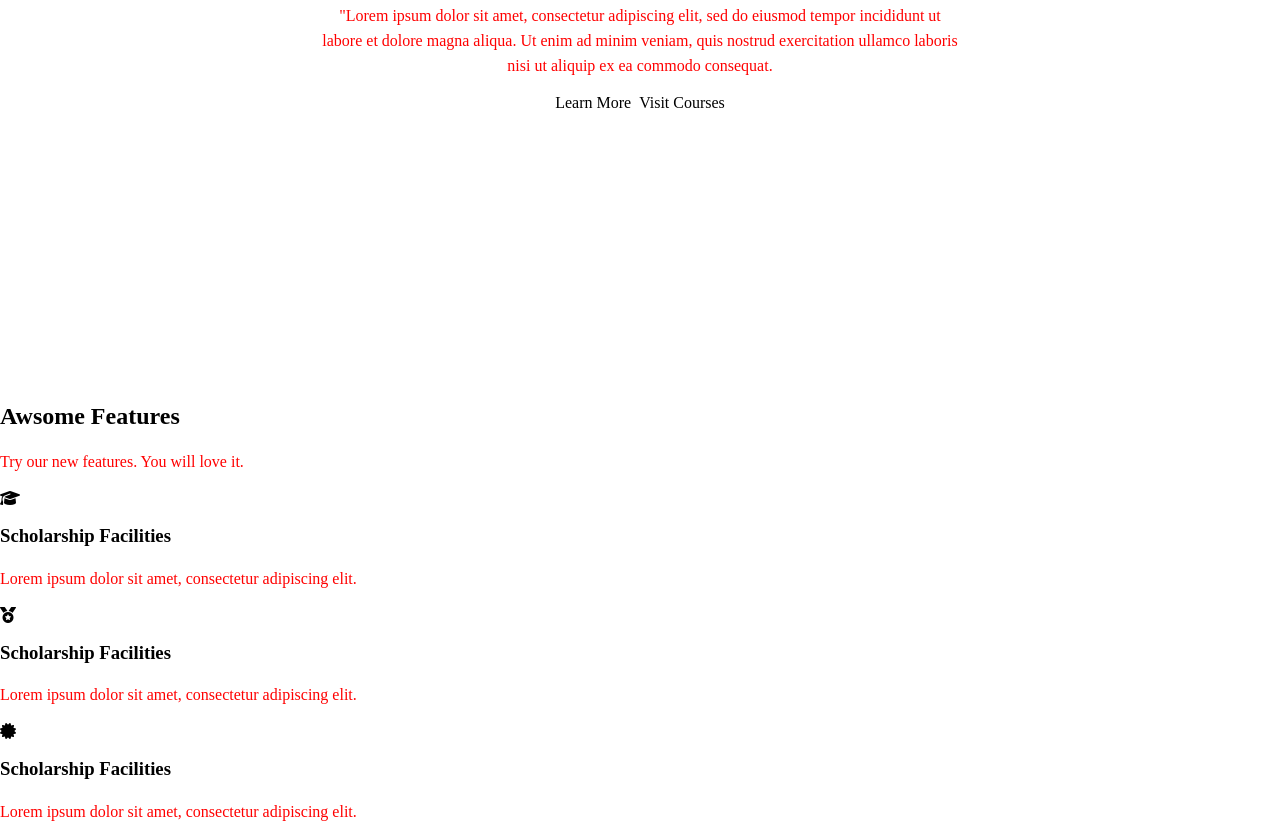
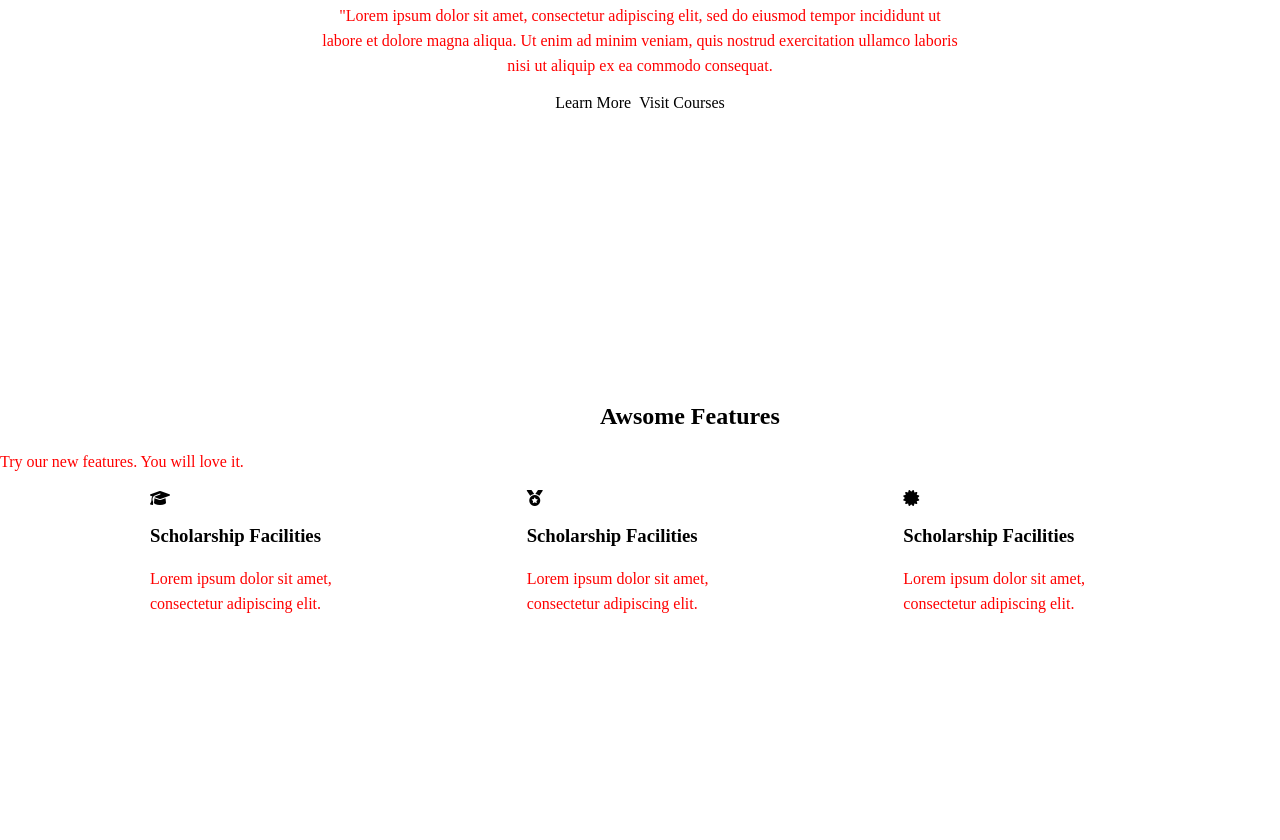
Before and after one commit to udhares/L-Fonadhoo-IT-Program, a plain HTML site: page index.html in a window 1280 px wide. Shown: the part 543-1383 px from the top of the page. After the commit the page ends 1175 px from the top, so only its background shows below. Drawn offline with Linux system fonts and the light colour scheme.

Commit message:
Update style.css

```diff
--- a/style.css
+++ b/style.css
@@ -111,3 +111,26 @@ p{
 	background:green;
 	color:red;
 }
+
+
+
+/* -------------courses section---------------- */
+
+
+h1{
+	padding-left: 600px;
+}
+
+.para{
+	padding-left:580px;
+}
+
+.course-options{
+	display:grid;
+	grid-template-columns:repeat(3, 1fr);
+	padding-left:150px;
+}
+
+.features2{
+	background-color: gray;
+}
```
